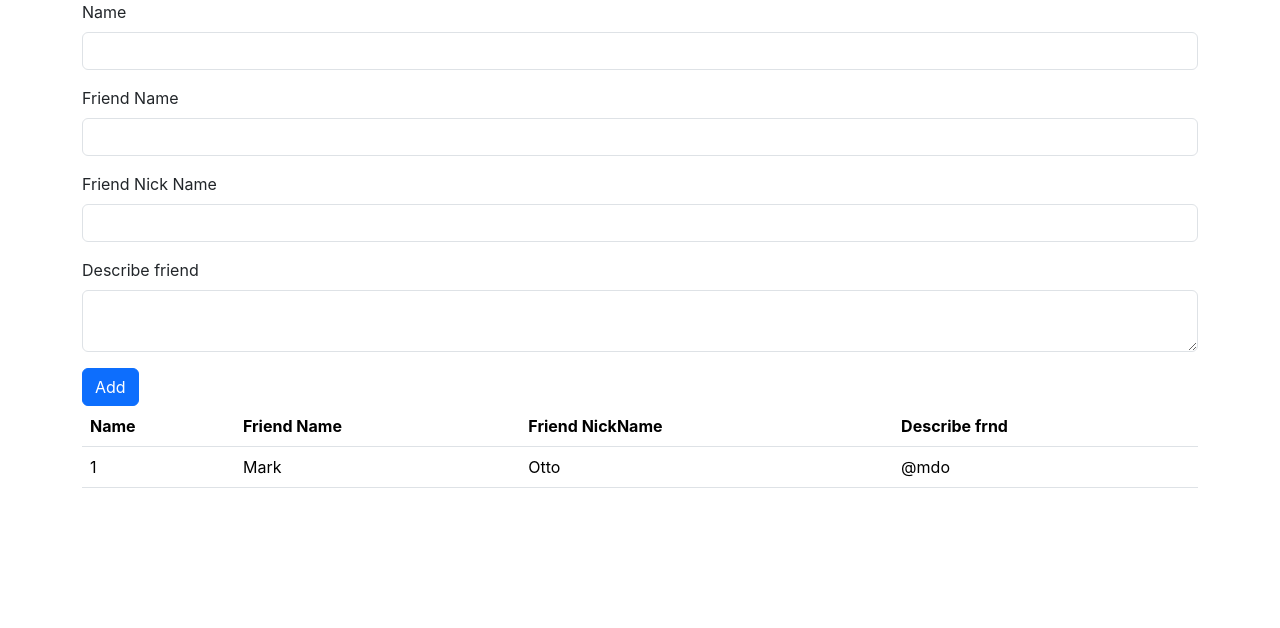
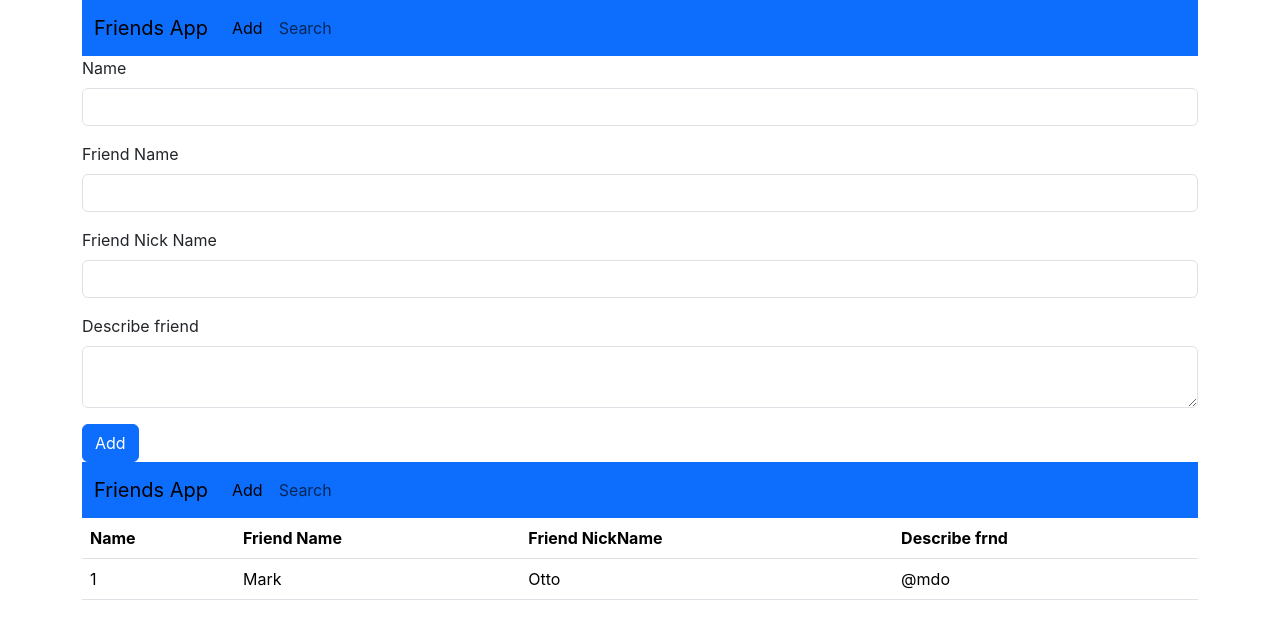
Before and after one commit to Jafnak/Friends-react-live-app, a React (Create React App) app: page / in a window 1280 px wide. Shown: the top 628 px of the page. Built offline with nearby package versions, Linux system fonts and the light colour scheme.

Commit message:
navbar  components added

```diff
--- a/src/components/Add.jsx
+++ b/src/components/Add.jsx
@@ -1,9 +1,12 @@
 import React from 'react'
+
+import Navbar from './Navbar'
+
 
 const Add = () => {
   return (
     <div>
-
+<Navbar/>
 <div className="container">
     <div className="row g-3">
         <div className="col col-12 col-sm-12 col-md-12 col-lg-12 col-xl-12 col-xxl-12">
--- /dev/null
+++ b/src/components/Navbar.jsx
@@ -0,0 +1,39 @@
+import React from 'react'
+
+const Navbar = () => {
+    return (
+        <div>
+
+            <div className="container">
+                <div className="row">
+                    <div className="col col-12 col-sm-12 col-md-12 col-lg-12 col-xl-12 col-xxl-12">
+
+                        <nav class="navbar navbar-expand-lg bg-primary">
+                            <div class="container-fluid">
+                                <a class="navbar-brand" href="#">Friends App</a>
+                                <button class="navbar-toggler" type="button" data-bs-toggle="collapse" data-bs-target="#navbarNav" aria-controls="navbarNav" aria-expanded="false" aria-label="Toggle navigation">
+                                    <span class="navbar-toggler-icon"></span>
+                                </button>
+                                <div class="collapse navbar-collapse" id="navbarNav">
+                                    <ul class="navbar-nav">
+                                        <li class="nav-item">
+                                            <a class="nav-link active" aria-current="page" href="#">Add</a>
+                                        </li>
+                                        <li class="nav-item">
+                                            <a class="nav-link" href="#">Search</a>
+                                        </li>
+
+                                    </ul>
+                                </div>
+                            </div>
+                        </nav>
+
+                    </div>
+                </div>
+            </div>
+
+        </div>
+    )
+}
+
+export default Navbar
--- a/src/components/View.jsx
+++ b/src/components/View.jsx
@@ -1,8 +1,13 @@
 import React from 'react'
+
+import Navbar from './Navbar'
+
+
 
 const View = () => {
   return (
     <div>
+<Navbar/>
 <div className="container">
     <div className="row g-3">
         <div className="col col-12 col-sm-12 col-md-12 col-lg-12 col-xl-12 col-xxl-12">
```
